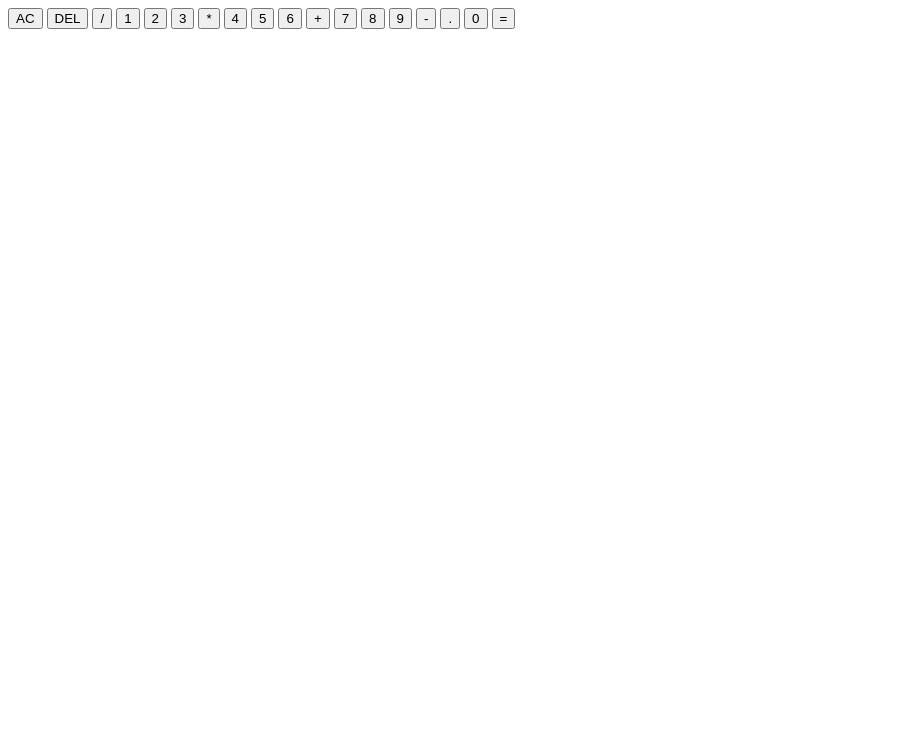
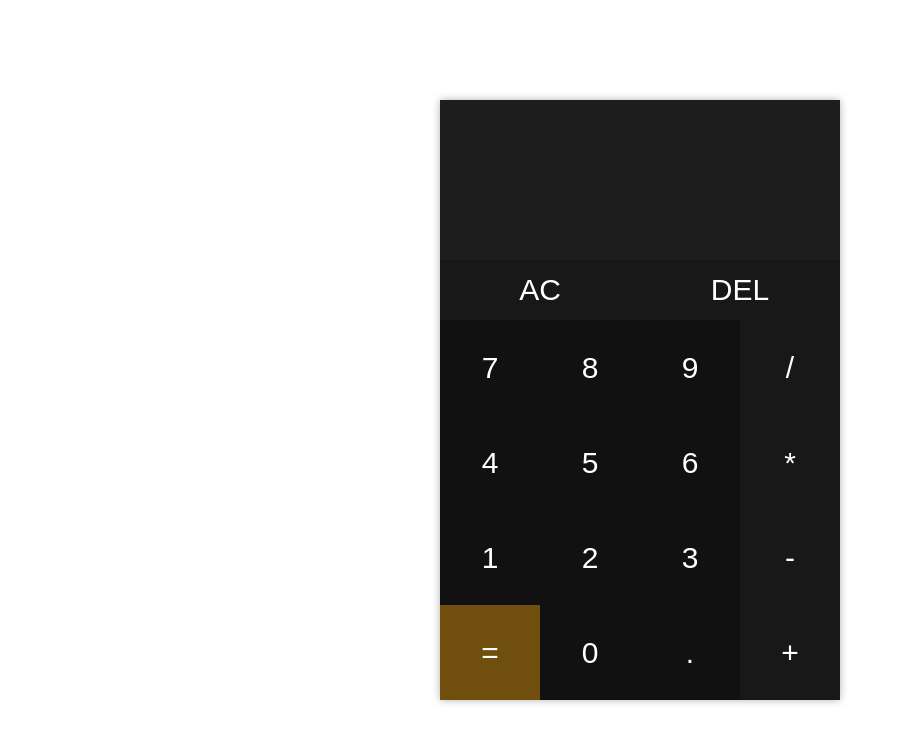
Before and after one commit to poved4/calculator, a plain HTML site: page index.html in a window 1280 px wide. Shown: the whole page, without its empty margins (0-899 px from the left). Drawn offline with Linux system fonts and the light colour scheme.

Commit message:
added styles and final html, js changed by get-id

```diff
--- a/index.html
+++ b/index.html
@@ -1,43 +1,51 @@
 <!DOCTYPE html>
 <html lang="en">
+
 <head>
     <meta charset="UTF-8">
     <meta http-equiv="X-UA-Compatible" content="IE=edge">
     <meta name="viewport" content="width=device-width, initial-scale=1.0">
+    <link rel="stylesheet" href="css/style.css">
+    <script src="js/script.js" defer></script>
     <title>calculator</title>
 </head>
+
 <body>
     <div class="container">
 
-        <div class="output">
-            <div operation></div>
-            <div operationResult ></div>
+        <div class="display">
+            <div id="currentOperation"></div>
+            <div id="operationResult"></div>
         </div>
 
-        <button allClear>AC</button>
-        <button delete>DEL</button>
-        <button operation>/</button>
+        <div class="controls">
+            <button id="allClear">AC</button>
+            <button id="delete">DEL</button>
 
-        <button number>1</button>
-        <button number>2</button>
-        <button number>3</button>
-        <button operation>*</button>
+            <button class="number">7</button>
+            <button class="number">8</button>
+            <button class="number">9</button>
+            <button class="operation">/</button>
 
-        <button number>4</button>
-        <button number>5</button>
-        <button number>6</button>
-        <button operation>+</button>
 
-        <button number>7</button>
-        <button number>8</button>
-        <button number>9</button>
-        <button operation>-</button>
+            <button class="number">4</button>
+            <button class="number">5</button>
+            <button class="number">6</button>
+            <button class="operation">*</button>
 
-        <button number>.</button>
-        <button number>0</button>
-        <button equals>=</button>
+            <button class="number">1</button>
+            <button class="number">2</button>
+            <button class="number">3</button>
+            <button class="operation">-</button>
+
+
+            <button id="equals">=</button>
+            <button class="number">0</button>
+            <button class="number">.</button>
+            <button class="operation">+</button>
+        </div>
+
     </div>
+</body>
 
-    <script src="js/script.js"></script>
-</body>
 </html>
--- a/js/script.js
+++ b/js/script.js
@@ -1,11 +1,19 @@
-const operation = document.querySelector('[operation]');
-const operationResult = document.querySelector('[operationResult]');
+let result = '';
+let operator = undefined;
+let currentOperation = '';
+let prevOperator = undefined;
 
-let result = '';
-let currentOperation = '';
 
-let operator = undefined;
-let prevOperator = undefined;
+const del = document.getElementById('delete');
+const equals = document.getElementById('equals');
+const allClear = document.getElementById('allClear');
+
+const numbers = document.querySelectorAll('.number');
+const operators = document.querySelectorAll('.operation');
+
+const operation = document.getElementById('currentOperation');
+const operationResult = document.getElementById('operationResult');
+
 
 function updateDisplay() {
     operation.innerHTML = currentOperation;
@@ -36,9 +44,9 @@ function compute() {
     result = computation;
 }
 
+
 /* --Get Numbers Buttons List-- */
-document.querySelectorAll('[number]')
-.forEach(button => {
+numbers.forEach(button => {
     /* --Add Listener to Buttons-- */
     button.addEventListener('click', () => {
 
@@ -51,8 +59,7 @@ document.querySelectorAll('[number]')
 });
 
 /* --Get Operator Buttons List-- */
-document.querySelectorAll('[operation]')
-.forEach(button => {
+operators.forEach(button => {
     /* --Add Listener to Buttons-- */
     button.addEventListener('click', () => {
 
@@ -79,23 +86,20 @@ document.querySelectorAll('[operation]')
     });
 });
 
-document.querySelector('[equals]')
-.addEventListener('click', () => {
+equals.addEventListener('click', () => {
     compute();
     updateDisplay();
-})
+});
 
-document.querySelector('[allClear]')
-.addEventListener('click', () => {
+allClear.addEventListener('click', () => {
     result = '';
     operator = undefined;
     currentOperation = '';
     prevOperator = undefined;
     updateDisplay();
-})
+});
 
-document.querySelector('[delete]')
-.addEventListener('click', () => {
+del.addEventListener('click', () => {
     currentOperation = currentOperation.toString().slice(0, -1);
     updateDisplay();
-})
+});
--- a/scss/style.scss
+++ b/scss/style.scss
@@ -0,0 +1,74 @@
+*{
+    margin: 0;
+    padding: 0;
+}
+
+.container {
+    width: 400px;
+    color: white;
+    background-color: #1d1d1d;
+    box-shadow: 0px 0px 8px rgba(0, 0, 0, 0.3);
+
+    position: absolute;
+    top: 50%; right: 50%;
+    transform: translate(50%,-50%);
+
+    .display {
+        width: 100%;
+        height: 160px;
+        padding: 0 1rem;
+        box-sizing: border-box;
+
+        display: flex;
+        align-items: flex-end;
+        flex-direction: column;
+        justify-content: space-evenly;
+
+        #currentOperation {
+            font-size: 40px;
+            color: rgba(255, 255, 255, .5);
+        }
+
+        #operationResult { font-size: 75px; }
+    }
+
+    .controls {
+        display: flex;
+        flex-wrap: wrap;
+
+        button {
+            width: 100px;
+            height: 95px;
+            font-size: 30px;
+            color: white;
+            border: none;
+        }
+
+        button:focus{
+            outline: none;
+            border-color: #111111;
+        }
+
+        button:hover {
+            filter: brightness(110%);
+        }
+
+        .operation {
+            background-color: #181818;
+        }
+
+        #allClear, #delete {
+            width: 50%;
+            height: 60px;
+            background-color: #181818;
+        }
+
+        .number {
+            background-color: #111111;
+        }
+
+        #equals {
+            background-color: rgba(167, 110, 4, 0.6);
+        }
+    }
+}
```
Also changed, not shown: css/style.css (added), 1 other file.
